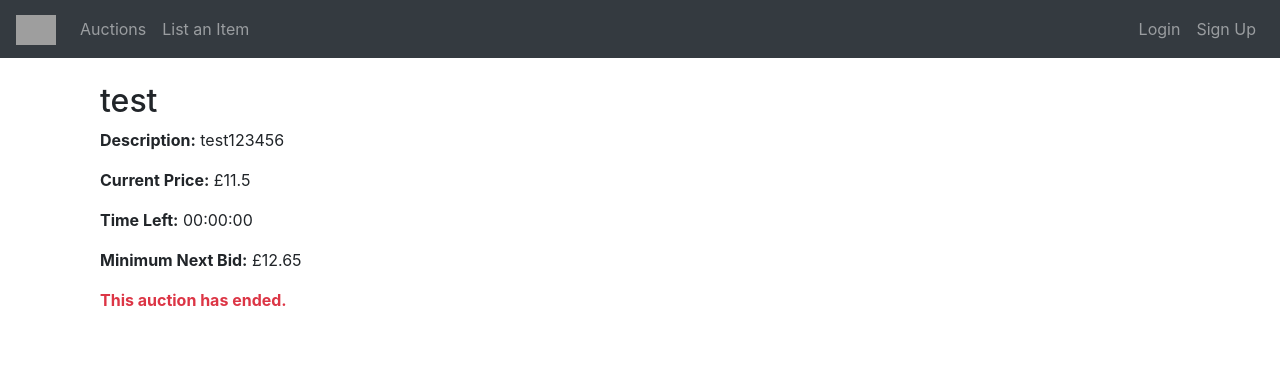
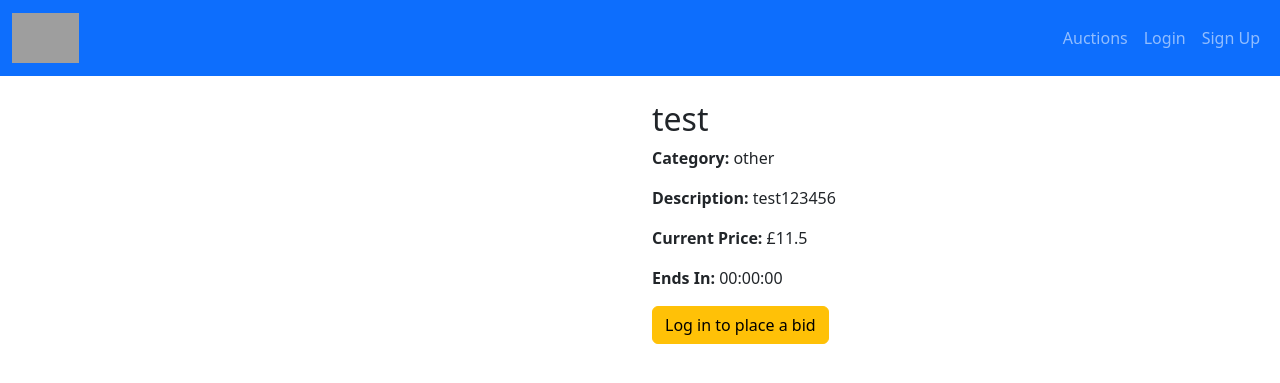
Before and after one commit to COMP2913-24-25/software-engineering-project-team-49, a Flask app: page /auction_detail/1 in a window 1280 px wide. Shown: the top 383 px of the page. Run offline with Flask 3, Linux system fonts and the light colour scheme; some libraries are stand-ins or nearby versions; grey boxes are pictures that could not be loaded.

Commit message:
Changes to how images are handled, reverted and copied changes from UI instead of main to work on UI

```diff
--- a/app/__init__.py
+++ b/app/__init__.py
@@ -65,7 +65,7 @@ def check_auctions(app):
 
 def create_app():
     import os
-    app = Flask(__name__, static_folder="app/static")
+    app = Flask(__name__,)
     #app.config.from_object('config')
 
     # Determine environment (default to 'development')
--- a/app/models.py
+++ b/app/models.py
@@ -141,7 +141,7 @@ class Item(db.Model):
 
     # Relationships
     bids = db.relationship('Bid', backref='item', lazy='dynamic', cascade="all, delete-orphan")
-    images = db.relationship('ItemImage', backref='item', lazy='dynamic', cascade="all, delete-orphan")
+    images = db.relationship('ItemImage', backref='item', lazy=True)
     authentication_request = db.relationship('AuthenticationRequest', backref='item', uselist=False, cascade="all, delete-orphan")
     notifications = db.relationship('Notification', lazy='dynamic', cascade="all, delete-orphan")
 
--- a/app/templates/auction_detail.html
+++ b/app/templates/auction_detail.html
@@ -1,34 +1,56 @@
 {% extends "base.html" %}
-{% block page_content %}
-<div class="container">
-  <div class="row mt-4">
-    <div class="col-md-8">
+{% block content %}
+
+<div class="container mt-4">
+    <div class="row">
+        <div class="col-md-6">
+            <!-- Image Carousel -->
+            <div id="carouselImages" class="carousel slide" data-bs-ride="carousel">
+                <div class="carousel-inner">
+                    {% for image in item.images %}
+                        <div class="carousel-item {% if loop.first %} active {% endif %}">
+                            <img src="{{ url_for('static', filename=image.image_path.split('static/')[-1]) }}" class="d-block w-100">
+                        </div>
+                    {% endfor %}
+                </div>
+                <button class="carousel-control-prev" type="button" data-bs-target="#carouselImages" data-bs-slide="prev">
+                    <span class="carousel-control-prev-icon"></span>
+                </button>
+                <button class="carousel-control-next" type="button" data-bs-target="#carouselImages" data-bs-slide="next">
+                    <span class="carousel-control-next-icon"></span>
+                </button>
+            </div>
+        </div>
+
+        <div class="col-md-6">
             <h2>{{ item.name }}</h2>
-      {% if item.image_filename %}
-        <img src="{{ url_for('static', filename='uploads/' ~ item.image_filename) }}" alt="{{ item.name }}" class="img-fluid mb-3">
-      {% endif %}
+            <p><strong>Category:</strong> {{ item.category_rel.name }}</p>
             <p><strong>Description:</strong> {{ item.description }}</p>
             <p><strong>Current Price:</strong> £{{ item.current_price }}</p>
-      <p><strong>Time Left:</strong> {{ item.time_left() }}</p>
-      <p><strong>Minimum Next Bid:</strong> £{{ item.current_price * 1.1 }}</p>
+            <p><strong>Ends In:</strong> {{ item.time_left() }}</p>
 
-      {% if item.is_active() %}
+            {% if item.is_authenticated %}
+                <p class="text-success"><strong>✅ This item has been authenticated</strong></p>
+            {% endif %}
+
             {% if current_user.is_authenticated %}
+                {% if item.seller_id != current_user.id %}
                     <form method="POST">
                         {{ form.hidden_tag() }}
                         <div class="form-group">
                             {{ form.bid_amount.label }}
-              {{ form.bid_amount(class="form-control", placeholder="Enter your bid") }}
+                            {{ form.bid_amount(class="form-control") }}
                         </div>
-            <button type="submit" class="btn btn-success">Place Bid</button>
+                        <button type="submit" class="btn btn-primary mt-2">Place Bid</button>
                     </form>
                 {% else %}
-          <p><a href="{{ url_for('views.login') }}">Log in</a> to place a bid.</p>
+                    <p class="text-muted">You cannot bid on your own item.</p>
                 {% endif %}
             {% else %}
-        <p class="text-danger"><strong>This auction has ended.</strong></p>
+                <p><a href="{{ url_for('views.login') }}" class="btn btn-warning">Log in to place a bid</a></p>
             {% endif %}
         </div>
     </div>
 </div>
+
 {% endblock %}
--- a/app/templates/base.html
+++ b/app/templates/base.html
@@ -2,61 +2,57 @@
 <html lang="en">
 <head>
     <meta charset="UTF-8">
-  <title>{{ title if title else 'Auction App' }}</title>
-  <!-- Bootstrap CSS -->
-  <link rel="stylesheet" href="https://stackpath.bootstrapcdn.com/bootstrap/4.5.2/css/bootstrap.min.css">
+    <meta name="viewport" content="width=device-width, initial-scale=1">
+    <title>{% block title %}Bid Horizon{% endblock %}</title>
+
+    <link href="{{ url_for('static', filename='css/styles.css') }}" rel="stylesheet">
+    <link href="https://cdn.jsdelivr.net/npm/bootstrap@5.3.0/dist/css/bootstrap.min.css" rel="stylesheet">
 </head>
 <body>
 
-<nav class="navbar navbar-expand-lg navbar-dark bg-dark">
-  <!-- Logo linking to home -->
+<!-- Navbar with Clickable Logo -->
+<nav class="navbar navbar-expand-lg navbar-dark bg-primary">
+    <div class="container-fluid">
         <a class="navbar-brand" href="{{ url_for('views.home') }}">
-    <img src="{{ url_for('static', filename='images/logo.png') }}"
-         alt="Site Logo"
-         style="height: 30px;">
+            <img src="{{ url_for('static', filename='images/logo.png') }}" alt="Bid Horizon Logo" height="50">
         </a>
-  <button class="navbar-toggler" type="button" data-toggle="collapse"
-          data-target="#navbarNavAltMarkup" aria-controls="navbarNavAltMarkup"
-          aria-expanded="false" aria-label="Toggle navigation">
+        <button class="navbar-toggler" type="button" data-bs-toggle="collapse" data-bs-target="#navbarNav">
             <span class="navbar-toggler-icon"></span>
         </button>
-
-  <div class="collapse navbar-collapse" id="navbarNavAltMarkup">
-    <div class="navbar-nav mr-auto">
-      <a class="nav-link" href="{{ url_for('views.auction_list') }}">Auctions</a>
-      <a class="nav-link" href="{{ url_for('views.list_item') }}">List an Item</a>
-    </div>
-    <div class="navbar-nav">
+        <div class="collapse navbar-collapse" id="navbarNav">
+            <ul class="navbar-nav ms-auto">
+                <li class="nav-item"><a class="nav-link" href="{{ url_for('views.auction_list') }}">Auctions</a></li>
                 {% if current_user.is_authenticated %}
-        <a class="nav-link" href="{{ url_for('views.notifications') }}">Notifications</a>
-        <a class="nav-link" href="{{ url_for('views.logout') }}">Logout ({{ current_user.username }})</a>
+                    <li class="nav-item"><a class="nav-link" href="{{ url_for('views.notifications') }}">Notifications</a></li>
+                    <li class="nav-item"><a class="nav-link" href="{{ url_for('views.basket') }}">Basket</a></li>
+                    <li class="nav-item"><a class="nav-link" href="{{ url_for('views.list_item') }}">List an Item</a></li>
+                    <li class="nav-item"><a class="nav-link text-danger" href="{{ url_for('views.logout') }}">Logout</a></li>
                 {% else %}
-        <a class="nav-link" href="{{ url_for('views.login') }}">Login</a>
-        <a class="nav-link" href="{{ url_for('views.signup') }}">Sign Up</a>
+                    <li class="nav-item"><a class="nav-link" href="{{ url_for('views.login') }}">Login</a></li>
+                    <li class="nav-item"><a class="nav-link" href="{{ url_for('views.signup') }}">Sign Up</a></li>
                 {% endif %}
+            </ul>
         </div>
     </div>
 </nav>
 
-<div class="container mt-4">
+<!-- Flash Messages -->
+<div class="container mt-3">
     {% with messages = get_flashed_messages(with_categories=true) %}
     {% if messages %}
         {% for category, message in messages %}
-        <div class="alert alert-{{ category }} alert-dismissible fade show" role="alert">
+            <div class="alert alert-{{ category if category else 'info' }}">
                 {{ message }}
-          <button type="button" class="close" data-dismiss="alert" aria-label="Close">
-            <span aria-hidden="true">&times;</span>
-          </button>
             </div>
         {% endfor %}
     {% endif %}
     {% endwith %}
-
-  {% block page_content %}{% endblock %}
 </div>
 
-<!-- Bootstrap JS + dependencies -->
-<script src="https://code.jquery.com/jquery-3.5.1.slim.min.js"></script>
-<script src="https://cdn.jsdelivr.net/npm/bootstrap@4.5.2/dist/js/bootstrap.bundle.min.js"></script>
+<div class="container mt-4">
+    {% block content %}{% endblock %}
+</div>
+
+<script src="https://cdn.jsdelivr.net/npm/bootstrap@5.3.0/dist/js/bootstrap.bundle.min.js"></script>
 </body>
 </html>
--- a/app/templates/search_results.html
+++ b/app/templates/search_results.html
@@ -1,5 +1,6 @@
 {% extends "base.html" %}
-{% block page_content %}
+{% block content %}
+
 <div class="container mt-5">
     <h2>Search Results for "{{ query }}"</h2>
 
@@ -8,6 +9,7 @@
         {% for item in items %}
         <div class="col-md-4">
             <div class="card mb-4 shadow-sm">
+                <img src="{{ url_for('static', filename=item.images[0].image_path) }}" class="card-img-top" alt="Auction Image">
                 <div class="card-body">
                     <h5 class="card-title">{{ item.name }}</h5>
                     <p class="card-text">{{ item.description[:100] }}...</p>
@@ -23,4 +25,5 @@
     <p>No auction items found for your search.</p>
     {% endif %}
 </div>
+
 {% endblock %}
--- a/app/views.py
+++ b/app/views.py
@@ -8,8 +8,13 @@ from flask_login import login_user, current_user, login_required, logout_user
 from werkzeug.security import generate_password_hash, check_password_hash
 from datetime import datetime, timedelta
 from .forms import SignUpForm, LogInForm, AuctionItemForm, BidItemForm, AvailabilityForm, CategoryForm, AssignExpertForm, UnavailableForm, AuthenticateForm, PaymentForm
-from .models import User, Item, ItemStatus, Category, Bid, Notification, AuthenticationRequest, ExpertAvailability, ExpertCategory, UserPriority, AuthenticationMessage, AvailabilityStatus, AuthenticationStatus, Payment
+from .models import User, Item, ItemStatus,ItemImage, Category, Bid, Notification, AuthenticationRequest, ExpertAvailability, ExpertCategory, UserPriority, AuthenticationMessage, AvailabilityStatus, AuthenticationStatus, Payment
 
+UPLOAD_FOLDER = 'static/uploads'
+ALLOWED_EXTENSIONS = {'png', 'jpg', 'jpeg', 'gif'}
+
+def allowed_file(filename):
+    return '.' in filename and filename.rsplit('.', 1)[1].lower() in ALLOWED_EXTENSIONS
 
 @views.route('/')
 @views.route('/welcome')
@@ -39,7 +44,7 @@ def signup():
         db.session.commit()
         flash("Account successfully created", "success")
         return redirect(url_for('views.login'))
-    return render_template('signup.html', form=form)
+    return render_template('signup.html', form=form, signup='signup')
 
 @views.route('/login', methods=['GET', 'POST'])
 def login():
@@ -61,7 +66,7 @@ def login():
                 return redirect(url_for('views.home'))
         else:
             flash("Invalid Username or Password. Please try again.", 'danger')
-    return render_template('login.html', form=form)
+    return render_template('login.html', form=form, active_page='login')
 
 @views.route('/logout', methods=['GET','POST'])
 @login_required
@@ -92,45 +97,46 @@ def list_item():
     form = AuctionItemForm()
 
     if form.validate_on_submit():
-        # Determine if user wants item authentication
-        authentication_requested = (form.authentication.data == '1')
+        auction_end_time = datetime.utcnow() + timedelta(days=int(form.duration.data))
 
-        # Calculate end_time for the auction
-        duration_days = int(form.duration.data)
-        end_time = datetime.utcnow() + timedelta(days=duration_days)
-
-        # Create the new item
+        # Create the auction item
         new_item = Item(
             name=form.name.data,
             description=form.description.data,
-            seller_id=current_user.id,
             category_id=form.category.data,
             minimum_price=form.minimum_price.data,
             current_price=form.minimum_price.data,
-            end_time=end_time,
-            status=ItemStatus.PENDING.value if authentication_requested else ItemStatus.ACTIVE.value,
+            seller_id=current_user.id,
+            start_time=datetime.utcnow(),
+            end_time=auction_end_time,
+            status=ItemStatus.PENDING.value if form.authentication.data == '1' else ItemStatus.ACTIVE.value
         )
-
-        # Handle the image file if present
-        if form.image.data:
-            filename = secure_filename(form.image.data.filename)
-            upload_path = os.path.join(current_app.root_path, 'static', 'uploads', filename)
-            form.image.data.save(upload_path)
-            new_item.image_filename = filename  # Save the filename in DB column
 
         db.session.add(new_item)
         db.session.commit()
 
-        # If authentication is requested its recorded
-        if authentication_requested:
-            auth_request = AuthenticationRequest(
-                item_id=new_item.id,
-                status=AuthenticationStatus.PENDING.value
-            )
-            db.session.add(auth_request)
+        # Handle Image Uploads
+        if 'images' in request.files:
+            files = request.files.getlist('images')  # Get list of uploaded images
+            for file in files:
+                if file and allowed_file(file.filename):
+                    filename = secure_filename(file.filename)
+                    file_path = os.path.join(UPLOAD_FOLDER, filename)
+                    file.save(file_path)  # Save image
+
+                    # Create ItemImage entry for the database
+                    item_image = ItemImage(item_id=new_item.id, image_path=file_path)
+                    db.session.add(item_image)
+
+        db.session.commit()
+
+        # Handle authentication request
+        if form.authentication.data == '1':
+            authentication = AuthenticationRequest(item_id=new_item.id, requester_id=current_user.id)
+            db.session.add(authentication)
             db.session.commit()
 
-        flash("Item listed successfully!", "success")
+        flash('Item listed successfully!', 'success')
         return redirect(url_for('views.home'))
 
     return render_template('list_items.html', form=form)
@@ -139,7 +145,7 @@ def list_item():
 def auction_list():
     """ Display only active auctions"""
     items = Item.query.filter(Item.status == ItemStatus.ACTIVE.value).all()
-    return render_template('auction_list.html', items=items)
+    return render_template('auction_list.html', items=items, active_page='auctions')
 
 @views.route('/search', methods=['GET'])
 def search():
@@ -155,7 +161,7 @@ def search():
         Item.status == ItemStatus.ACTIVE.value  # Only search in active auctions
     ).all()
 
-    return render_template('search_results.html', items=items, query=query)
+    return render_template('search_results.html', items=items, query=query, active_page='search')
 
 @views.route('/auction_detail/<int:item_id>', methods=['GET', 'POST'])
 def auction_detail(item_id):
@@ -208,7 +214,7 @@ def auction_detail(item_id):
 @login_required
 def notifications():
      notifications = Notification.query.filter(Notification.user_id==current_user.id)
-     return render_template('notifications.html', notifications=notifications)
+     return render_template('notifications.html', notifications=notifications, active_page='notifications')
 
 @views.route('/expert', methods=['GET', 'POST'])
 @login_required
```
Also changed, not shown: app/static/css/style.css (+22 -21 lines), app/templates/auction_list.html (+4 -7 lines), app/templates/basket.html (+18 -12 lines), app/templates/home.html (+16 -18 lines), app/templates/list_items.html (+39 -22 lines), app/templates/notifications.html (+17 -8 lines). Lines whose indentation alone changed are shown as unchanged.
